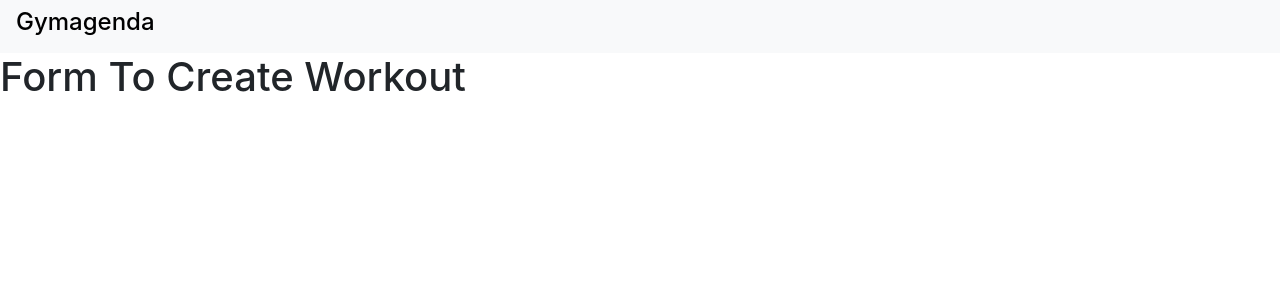
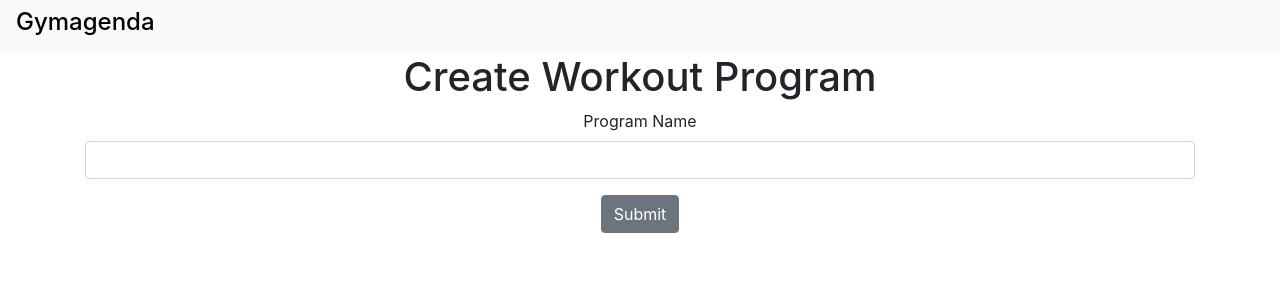
Before and after one commit to kenny1211/gymagenda, a React (Create React App) app in the folder client/: page /workouts/new in a window 1280 px wide. Shown: the top 300 px of the page. Built offline with nearby package versions, Linux system fonts and the light colour scheme; no server answers.

Commit message:
WorkoutsNew HandleSubmit

```diff
--- a/client/src/components/workouts/WorkoutsForm.js
+++ /dev/null
@@ -1,13 +0,0 @@
-import React, { Component } from 'react';
-
-class WorkoutsForm extends Component {
-  render() {
-    return (
-      <div>
-        <h1>Form To Create Workout</h1>
-      </div>
-    );
-  }
-}
-
-export default WorkoutsForm;
--- a/client/src/components/workouts/WorkoutsNew.js
+++ b/client/src/components/workouts/WorkoutsNew.js
@@ -1,9 +1,46 @@
 import React, { Component } from 'react';
-import WorkoutsForm from './WorkoutsForm';
+import { Form, FormGroup, Label, Input, Button } from 'reactstrap';
 
 class WorkoutsNew extends Component {
+  state = {
+    program: '',
+    workouts: []
+  };
+
+  handleChange = event => {
+    const { name, value } = event.target;
+    this.setState({ [name]: value });
+  };
+
+  handleFormSubmit = event => {
+    event.preventDefault();
+    console.log(this.state);
+
+    // prep object to be sent to API
+
+    // make post request
+  };
+
   render() {
-    return <WorkoutsForm />;
+    return (
+      <div style={{ textAlign: 'center' }} className="container">
+        <h1>Create Workout Program</h1>
+        <Form onSubmit={this.handleFormSubmit}>
+          <FormGroup>
+            <Label>Program Name</Label>
+            <Input
+              type="text"
+              name="program"
+              onChange={this.handleChange}
+              value={this.state.program}
+            />
+          </FormGroup>
+          <Button type="submit" onClick={this.handleFormSubmit}>
+            Submit
+          </Button>
+        </Form>
+      </div>
+    );
   }
 }
 
```
Also changed, not shown: client/src/components/workouts/WorkoutsFormReview.js (deleted).
